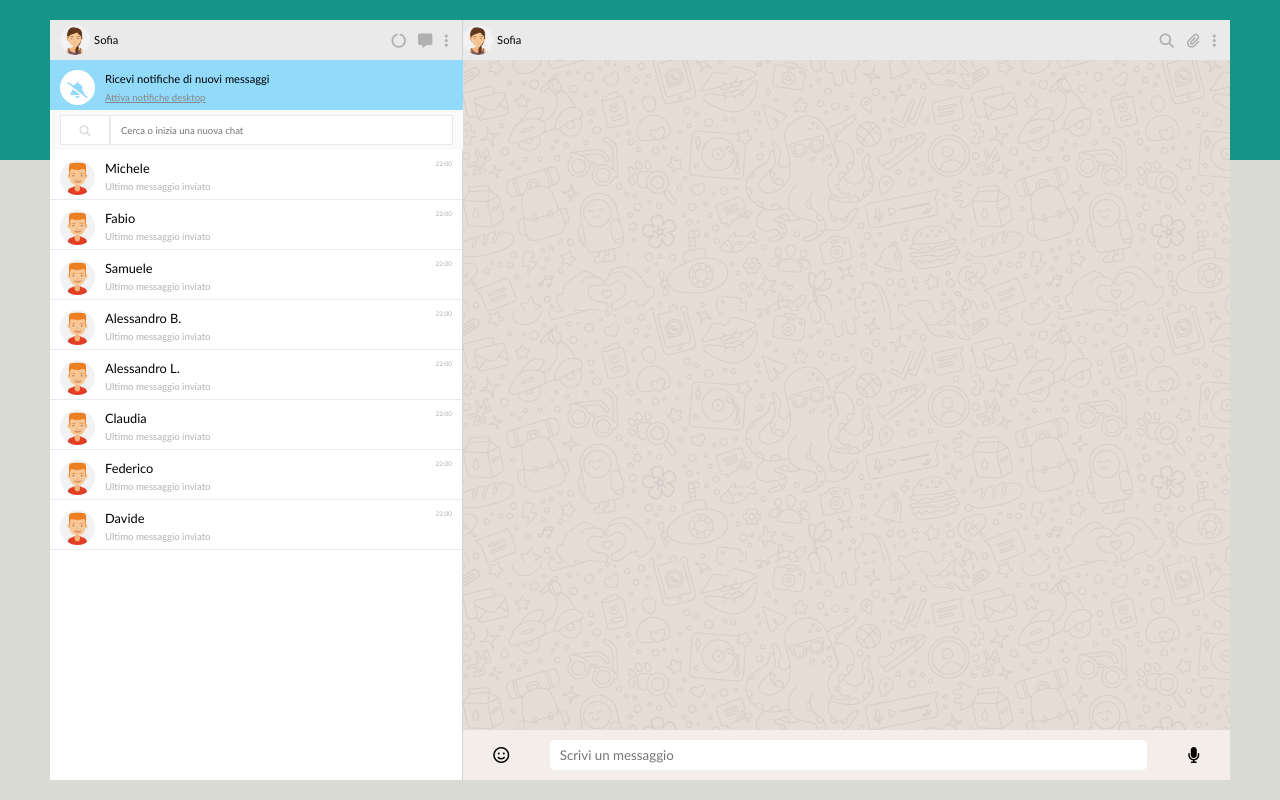
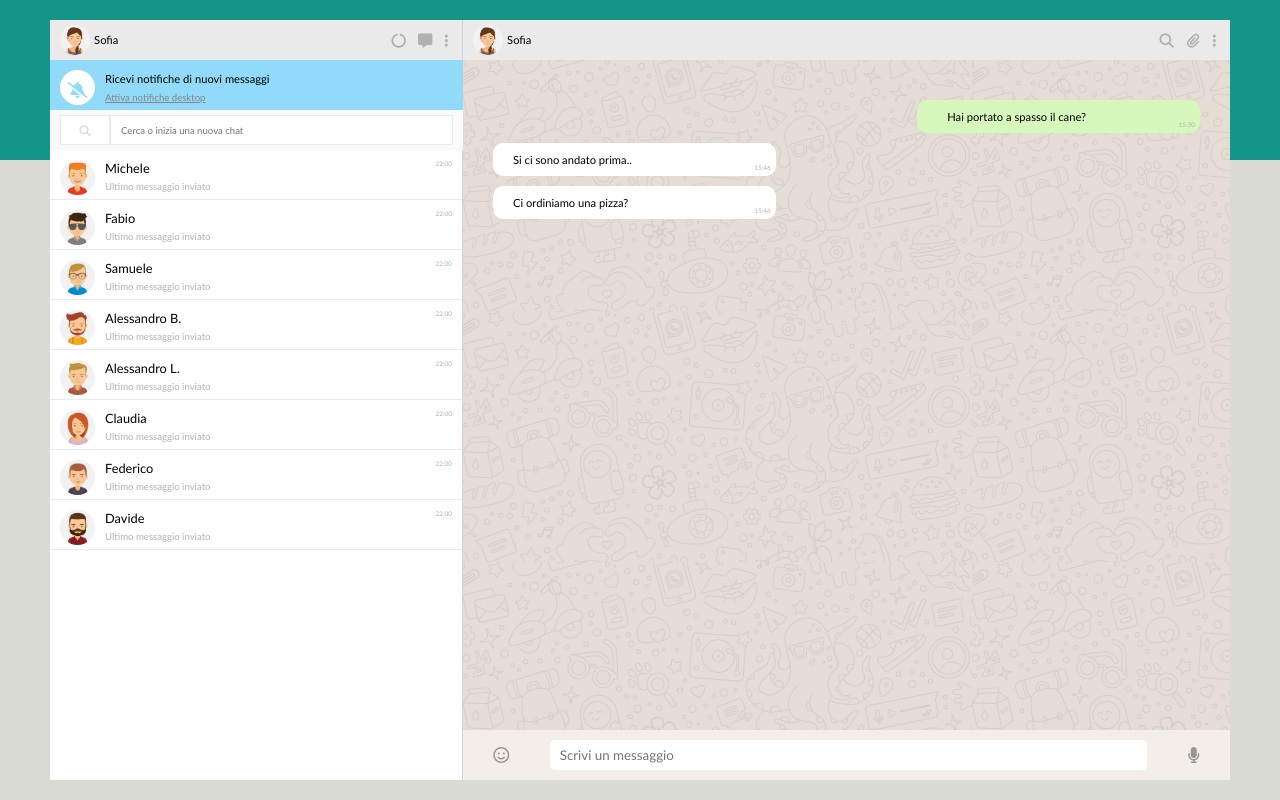
Before and after one commit to stefanocravotta/vue-boolzapp, a plain HTML site: page index.html in a window 1280 px wide. Drawn offline with nearby package versions, Linux system fonts and the light colour scheme.

Commit message:
milestone 1 completo

```diff
--- a/assets/css/style.css
+++ b/assets/css/style.css
@@ -151,31 +151,31 @@ font-size: .7rem;
   border-right: 1px solid lightgray;
   overflow-y: scroll;
 }
-#left .central-aside .box{
+#left .central-aside .box-aside{
   position: relative;
   width: 100%;
   height: 50px;
   padding: 10px;
   border-bottom: 1px solid rgba(211, 211, 211, 0.479);
 }
-#left .central-aside .box img{
+#left .central-aside .box-aside img{
   float: left;
   width: 35px;
   border-radius: 50%;
 }
-#left .central-aside .box .messaggio{
+#left .central-aside .box-aside .messaggio{
   float: left;
   padding-left: 10px;
 }
-#left .central-aside .box .messaggio .nome{
+#left .central-aside .box-aside .messaggio .nome{
   font-size: .8rem;
 }
-#left .central-aside .box .messaggio .testo-messaggio{
+#left .central-aside .box-aside .messaggio .testo-messaggio{
   padding-top: 5px;
   font-size: .6rem;
   color: rgb(179, 176, 176);
 }
-#left .central-aside .box .orario{
+#left .central-aside .box-aside .orario{
   position: absolute;
   right: 10px;
   top: 10px;
@@ -192,6 +192,7 @@ main .top-main{
   background-color: rgb(234, 234, 234);
 }
 main .top-main .top-main-left{
+  padding: 0 10px;
   float: left;
 }
 main .top-main .top-main-left img{
@@ -218,10 +219,42 @@ main .top-main .top-main-right i{
 
 
 main .central-main{
-height: calc(100% - 90px);
-background-image: url(../img/mine.jpg);
-overflow-y: scroll;
+  height: calc(100% - 90px);
+  background-image: url(../img/mine.jpg);
+  overflow-y: scroll;
+  padding: 30px;
 }
+main .central-main .box-send{
+  float: right;
+  position: relative;
+  padding: 10px 30px;
+  width: calc(100% - 60%);
+  border-radius: 10px;
+  margin-top: 10px;
+  margin-left: 70%;
+  background-color: rgb(214, 248, 188);
+  font-size: .7rem;
+}
+main .central-main .box-received{
+  float: left;
+  position: relative;
+  padding: 10px 20px;
+  width: calc(100% - 60%);
+  border-radius: 10px;
+  margin-top: 10px;
+  margin-right: 70%;
+  background-color: white;
+  font-size: .7rem;
+}
+
+main .central-main #time-in-message{
+  position: absolute;
+  right: 5px;
+  bottom: 5px;
+  font-size: .4rem;
+  color: rgb(179, 176, 176)
+}
+
 
 /* BOTTOM MAIN */
 
@@ -242,3 +275,7 @@ main .bottom-main input{
   border: none;
   border-radius: 5px;
 }
+
+main .bottom-main i{
+  color: rgb(151, 150, 150)
+}
--- a/assets/js/script.js
+++ b/assets/js/script.js
@@ -170,5 +170,16 @@ const app = new Vue({
   },
 
   methods: {
+
+    cicloMessages(users){
+        let text = []
+        let message;
+        for(let user in users){
+            for(let message in user.message);
+            text.push(message);
+        }
+
+        return text;
+    }
   },
 })
--- a/index.html
+++ b/index.html
@@ -55,9 +55,9 @@
 
         <div class="central-aside">
 
-          <div v-for="user in users" class="box">
+          <div v-for="user in users" class="box-aside">
 
-            <img src="assets/img/avatar_1.jpg" alt="">
+            <img :src="'assets/img/' + 'avatar' + user.avatar + '.jpg'" alt="">
 
             <div class="messaggio">
               <div class="nome">{{user.name}}</div>
@@ -86,7 +86,24 @@
           </div>
         </div>
 
-        <div class="central-main"></div>
+        <div class="central-main">
+
+          <div class="box-send">
+            <span>Hai portato a spasso il cane? </span>
+            <span id="time-in-message">15:30</span>
+          </div>
+
+          <div class="box-received">
+            <span>Si ci sono andato prima..</span>
+            <span id="time-in-message">15:46</span>
+          </div>
+          <div class="box-received">
+            <span>Ci ordiniamo una pizza?</span>
+            <span id="time-in-message">15:46</span>
+          </div>
+
+
+        </div>
 
         <div class="bottom-main">
 
```
